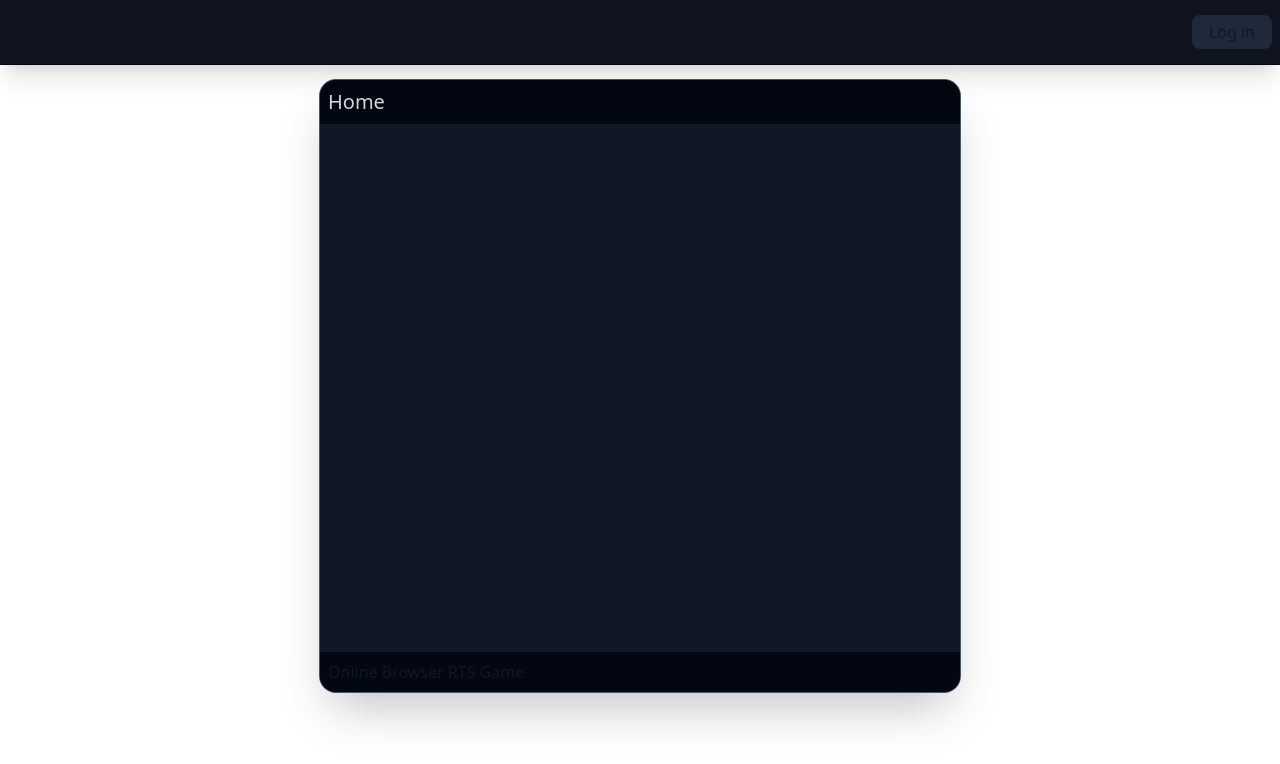
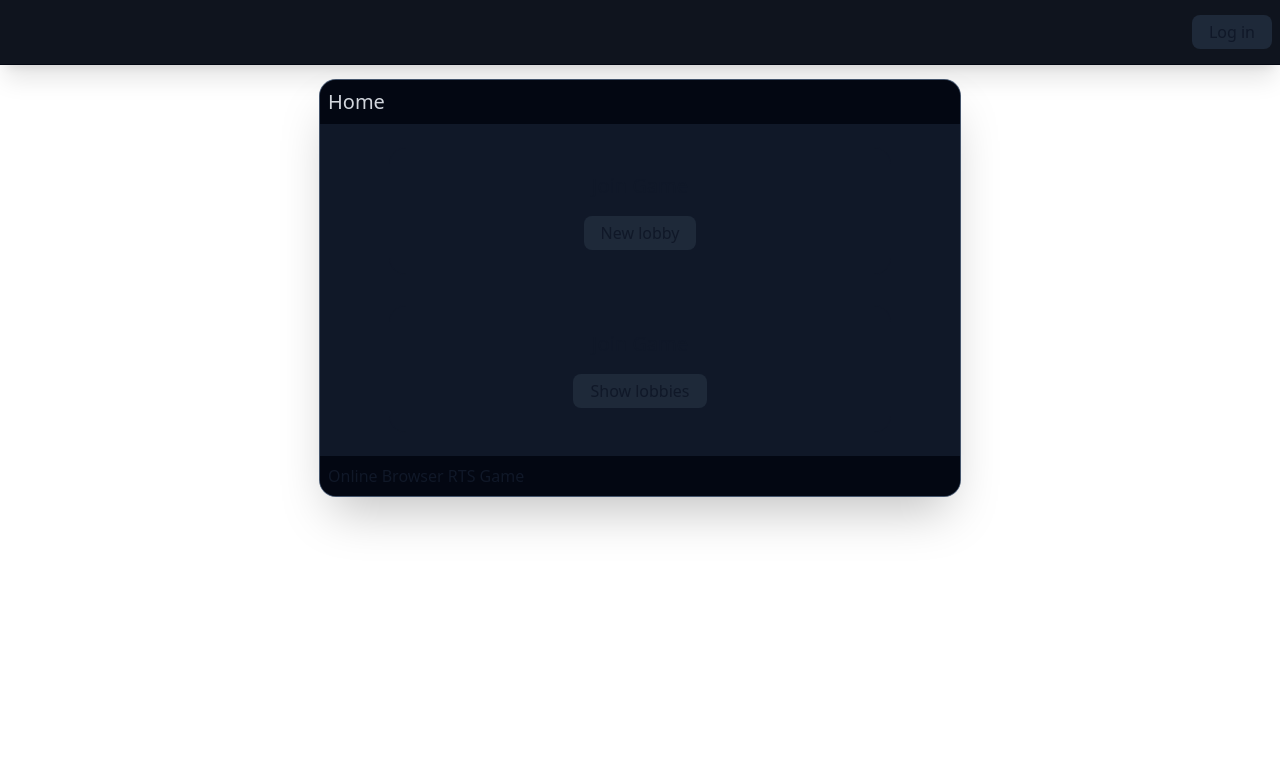
Before and after one commit to mmarci96/rts-game-typescript, a React (Vite) app in the folder game/apps/game-client/: page / in a window 1280 px wide. Shown: the top 764 px of the page. Built offline with nearby package versions, Linux system fonts and the light colour scheme.

Commit message:
animation ready to go and some routes are setup as empty component wth a div

```diff
--- a/game/apps/game-client/src/App.tsx
+++ b/game/apps/game-client/src/App.tsx
@@ -2,9 +2,11 @@ import { Navbar } from "./components/nav/navbar";
 import { LoadingAnimation } from "./layouts/fallback";
 import { Route, Routes } from "react-router-dom";
 import { lazy, Suspense } from "react";
-import { Home } from "./pages/home";
-import { Games } from "./pages/games";
-import { Lobby } from "./pages/lobby";
+
+const Home = lazy(() => import("./pages/home"));
+const Games = lazy(() => import("./pages/games"));
+const Lobby = lazy(() => import("./pages/lobby"));
+const CreateGame = lazy(() => import("./pages/create-game"));
 
 function App() {
     return (
@@ -14,6 +16,7 @@ function App() {
                 <Route element={<Home />} path="/" />
                 <Route element={<Games />} path="/games" />
                 <Route element={<Lobby />} path="/lobby" />
+                <Route element={<CreateGame />} path="/create-game" />
             </Routes>
         </Suspense>
     );
--- a/game/apps/game-client/src/index.css
+++ b/game/apps/game-client/src/index.css
@@ -1,5 +1,15 @@
 @import "tailwindcss";
 
+
+@layer utilities {
+  .animate-fade-in {
+    @apply opacity-0 scale-95 translate-y-2 transition-all duration-200 ease-out;
+  }
+
+  .animate-fade-in-active {
+    @apply opacity-100 scale-100 translate-y-0;
+  }
+}
 @layer base {
     :root {
         @apply font-sans text-white bg-[#11101b];
--- /dev/null
+++ b/game/apps/game-client/src/pages/create-game.tsx
@@ -0,0 +1,5 @@
+const CreateGame = () => {
+    return <div>CreateGame</div>;
+};
+
+export default CreateGame;
--- a/game/apps/game-client/src/pages/games.tsx
+++ b/game/apps/game-client/src/pages/games.tsx
@@ -1,3 +1,5 @@
-export const Games = () => {
+const Games = () => {
     return <div>Games</div>;
 };
+
+export default Games;
--- a/game/apps/game-client/src/pages/home.tsx
+++ b/game/apps/game-client/src/pages/home.tsx
@@ -1,18 +1,30 @@
+import { Link } from "react-router-dom";
 import { Card } from "../components/common/card";
+import { AnimatedComponent } from "../components/common/animated-component";
 
-export const Home = () => {
+const Home = () => {
     return (
-        <div className="flex flex-col items-center m-4">
-            <Card header="Home" footer="Online Browser RTS Game">
-                <div className="flex justify-self-end h-[64vh]">
-                    <div className="mx-2">
-                        <h2 className="text-xl">Create Game</h2>
-                    </div>
-                    <div className="mx-2">
-                        <h2 className="text-xl">Join Game</h2>
-                    </div>
+        <AnimatedComponent
+            children={
+                <div className="flex flex-col items-center m-4">
+                    <Card header="Home" footer="Online Browser RTS Game">
+                        <div className="m-4 flex flex-col items-center p-4 ring-1 w-4/5 rounded-2xl">
+                            <h2 className="text-xl m-2">Join Game</h2>
+                            <Link className="m-2" to={"/create-game"}>
+                                <button>New lobby</button>
+                            </Link>
+                        </div>
+                        <div className="m-4 flex flex-col items-center p-4 ring-1 w-4/5 rounded-2xl">
+                            <h2 className="text-xl m-2">Join Game</h2>
+                            <Link className="m-2" to={"/games"}>
+                                <button>Show lobbies</button>
+                            </Link>
+                        </div>
+                    </Card>
                 </div>
-            </Card>
-        </div>
+            }
+        />
     );
 };
+
+export default Home;
--- a/game/apps/game-client/src/pages/lobby.tsx
+++ b/game/apps/game-client/src/pages/lobby.tsx
@@ -1,3 +1,5 @@
-export const Lobby = () => {
+const Lobby = () => {
     return <div>Lobby</div>;
 };
+
+export default Lobby;
```
Also changed, not shown: 1 other file (tests, documents, lock files or other folders).
